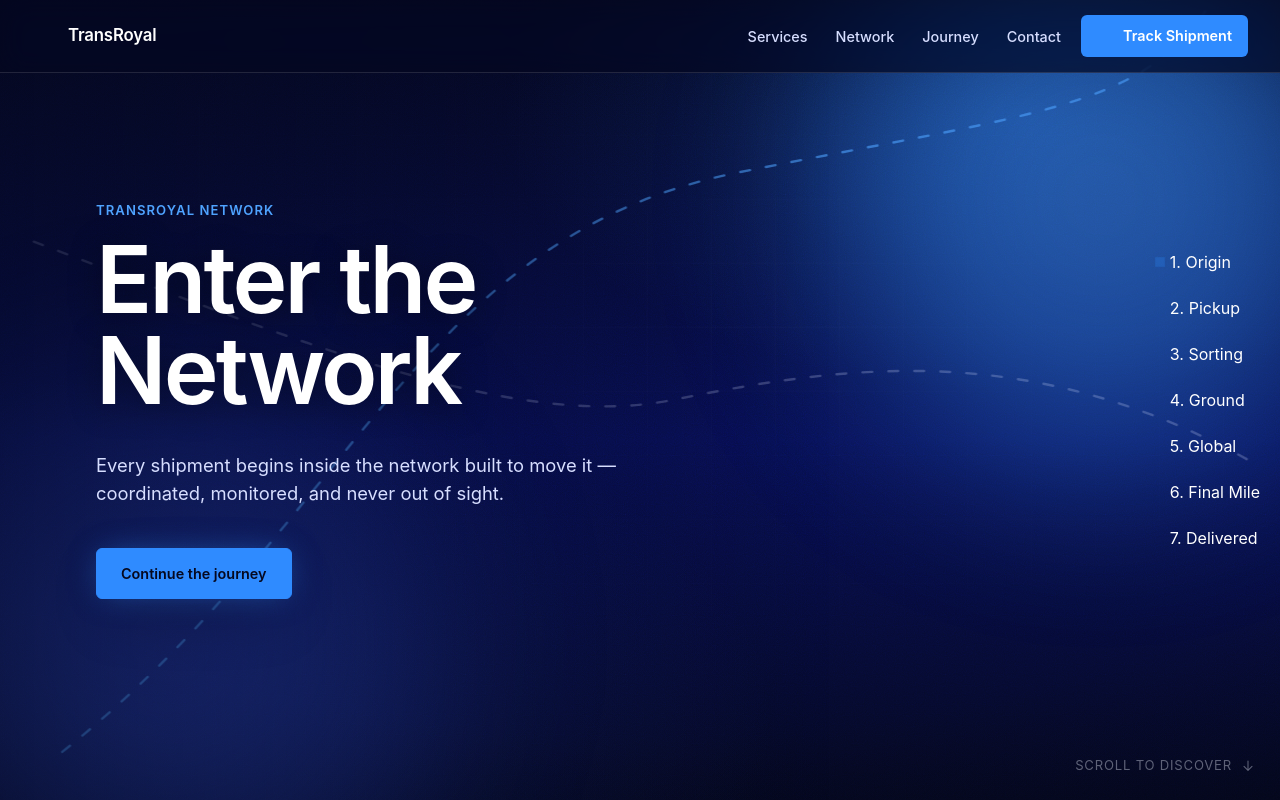
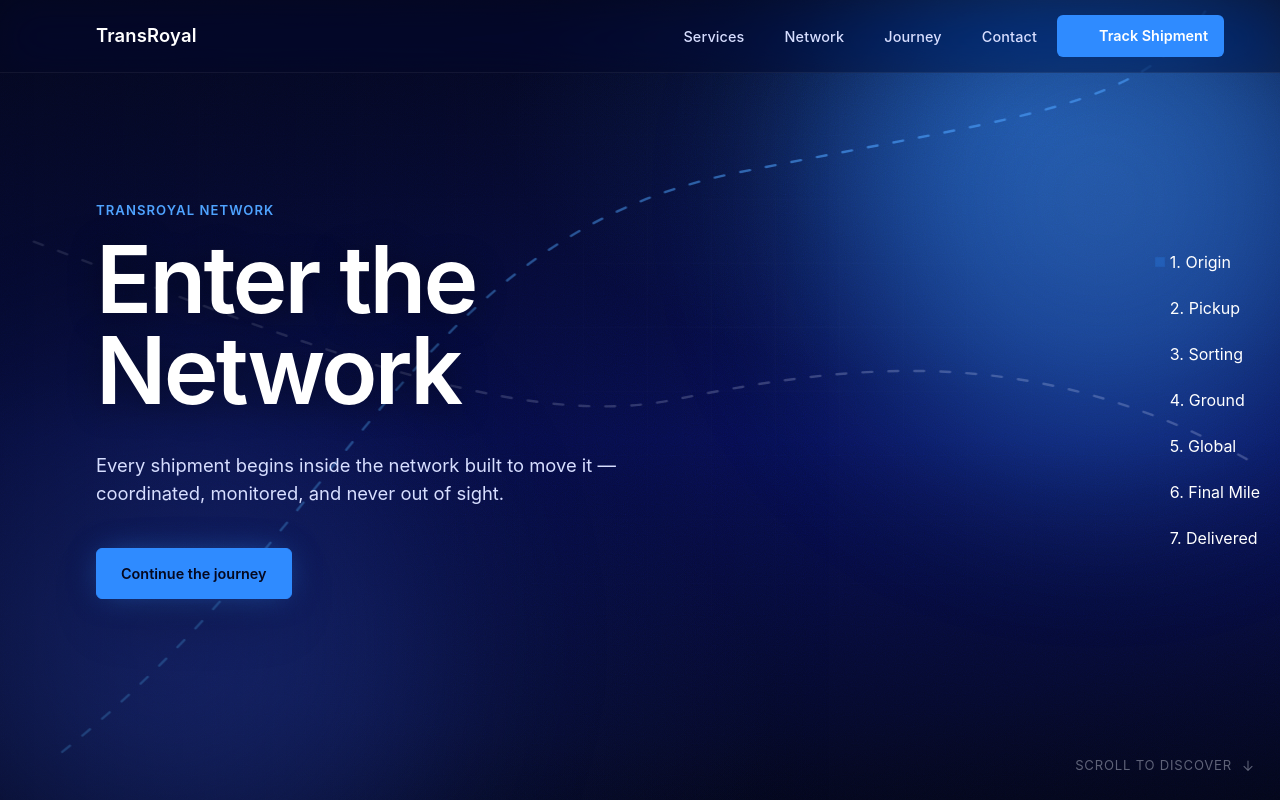
Before and after one commit to Connectdistro/transroyal-frontend, a website built with Vite: page index.html in a window 1280 px wide. Shown: the top 800 px of the page. Built offline with nearby package versions, Linux system fonts and the light colour scheme.

Commit message:
feat(nav): elevate premium navigation experience

```diff
--- a/src/styles/nav.css
+++ b/src/styles/nav.css
@@ -9,6 +9,16 @@
     backdrop-filter: blur(14px) saturate(140%);
     -webkit-backdrop-filter: blur(14px) saturate(140%);
     border-bottom: 1px solid var(--border-subtle);
+
+    /* Phase 4 (desktop only): lighter, closer to the reference's near-invisible
+       floating chrome -- less tint, more blur to compensate, the hard seam
+       softened to almost nothing. Tablet/mobile untouched. */
+    @media (min-width: 1024px) {
+      background: rgb(5 8 31 / 42%);
+      backdrop-filter: blur(20px) saturate(150%);
+      -webkit-backdrop-filter: blur(20px) saturate(150%);
+      border-bottom-color: rgb(255 255 255 / 6%);
+    }
   }
 
   .nav__inner {
@@ -24,6 +34,10 @@
       height: var(--nav-height);
       padding-inline: 32px;
     }
+
+    @media (min-width: 1024px) {
+      padding-inline: 56px;
+    }
   }
 
   .nav__brand {
@@ -36,6 +50,12 @@
     letter-spacing: -0.01em;
     font-size: 1.05rem;
     margin-right: auto;
+
+    @media (min-width: 1024px) {
+      gap: 14px;
+      letter-spacing: 0.01em;
+      font-size: 1.15rem;
+    }
   }
 
   .nav__brand-mark {
@@ -52,15 +72,42 @@
       display: flex;
     }
 
+    @media (min-width: 1024px) {
+      gap: 40px;
+    }
+
     a {
+      position: relative;
       text-decoration: none;
       color: var(--text-muted);
       font-size: var(--text-sm);
       font-weight: 500;
+      padding-bottom: 4px;
       transition: color var(--duration-fast) var(--ease-standard);
+
+      @media (min-width: 1024px) {
+        letter-spacing: 0.01em;
+      }
+
+      /* Phase 4: an underline that sweeps in on hover, rather than a flat
+         color swap -- reads as an intentional micro-interaction. */
+      &::after {
+        content: '';
+        position: absolute;
+        left: 0;
+        right: 100%;
+        bottom: 0;
+        height: 1px;
+        background: var(--accent-strong);
+        transition: right var(--duration-base) var(--ease-standard);
+      }
 
       &:hover {
         color: var(--white);
+
+        &::after {
+          right: 0;
+        }
       }
     }
   }
@@ -85,6 +132,7 @@
     cursor: pointer;
     transition:
       background var(--duration-fast) var(--ease-standard),
+      box-shadow var(--duration-base) var(--ease-standard),
       transform var(--duration-fast) var(--ease-standard);
 
     span {
@@ -95,6 +143,10 @@
 
     &:hover {
       background: var(--electric-400);
+      /* Phase 4: same glow-on-hover language as the hero CTA (Phase 3), so the
+         two premium actions on the page feel like one consistent system. */
+      box-shadow: 0 0 24px -6px rgb(79 163 255 / 65%);
+      transform: translateY(-1px);
     }
 
     &:active {
```
